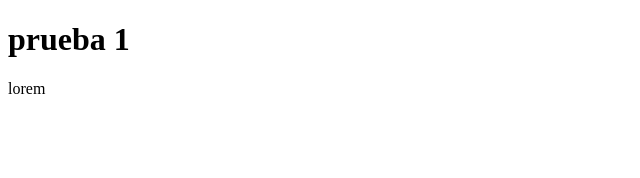
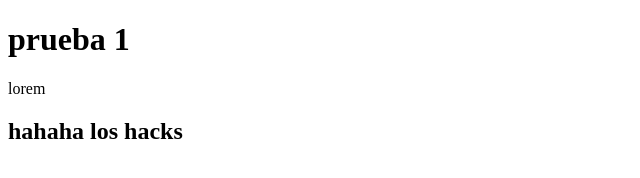
Before and after one commit to juanjols/mi-primer-reporte, a plain HTML site: page index.html in a window 1280 px wide. Shown: the whole page, without its empty margins (0-640 px from the left). Drawn offline with Linux system fonts and the light colour scheme.

Commit message:
los hacks

```diff
--- a/index.html
+++ b/index.html
@@ -9,5 +9,6 @@
 <body>
     <h1>prueba 1</h1>
     <p>lorem</p>
+    <h2>hahaha los hacks</h2>
 </body>
 </html>
```
